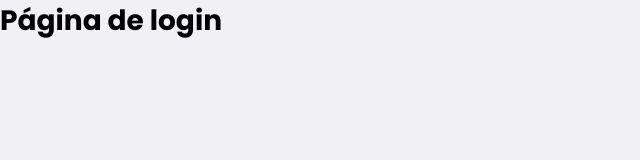
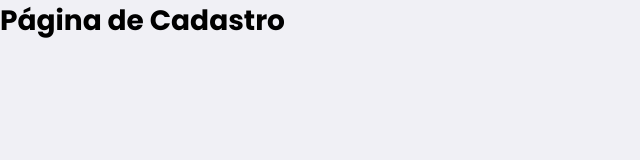
Before and after one commit to cpejr/appcorona, a React (Create React App) app in the folder frontend/: page /register in a window 1280 px wide. Shown: the top 160 px of the page, without its empty margins (0-640 px from the left). Built offline with nearby package versions, Linux system fonts and the light colour scheme.

Commit message:
Criação rota página de cadastro

```diff
--- /dev/null
+++ b/frontend/src/pages/Register/index.js
@@ -0,0 +1,7 @@
+import React from 'react';
+import './styles.css';
+export default function Register(){
+  return(
+    <h1>Página de Cadastro</h1>
+  );
+}
--- a/frontend/src/routes.js
+++ b/frontend/src/routes.js
@@ -2,12 +2,16 @@
 import {BrowserRouter,Route,Switch} from 'react-router-dom';
 
 import Login from './pages/Login';
+import Register from './pages/Register';
+
 
 export default function Routes(){
   return(
     <BrowserRouter>
       <Switch>
-        <Route path="/" component = {Login}/>      </Switch>
+        <Route path="/" exact component = {Login}/>
+        <Route path="/register" component = {Register}/>
+      </Switch>
     </BrowserRouter>
   );
 }
```
Also changed, not shown: frontend/src/pages/Register/styles.css (added).
